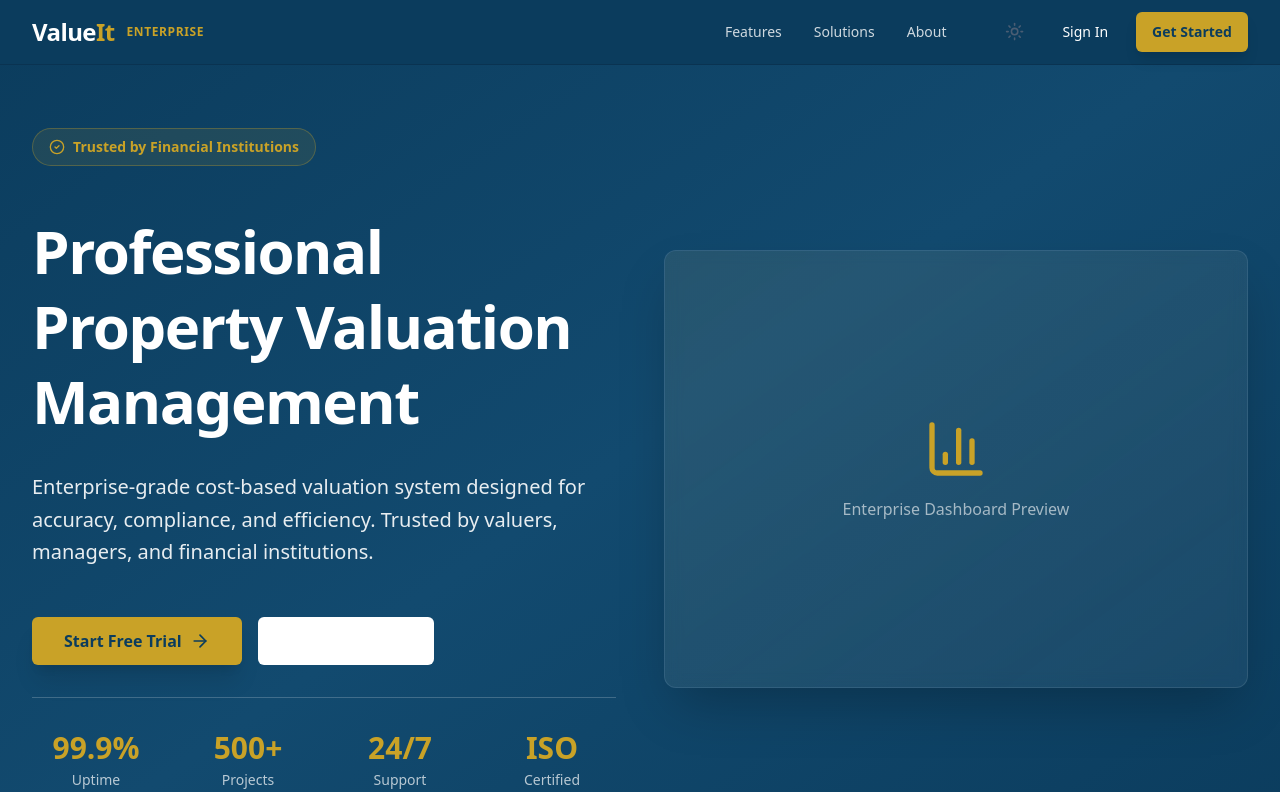
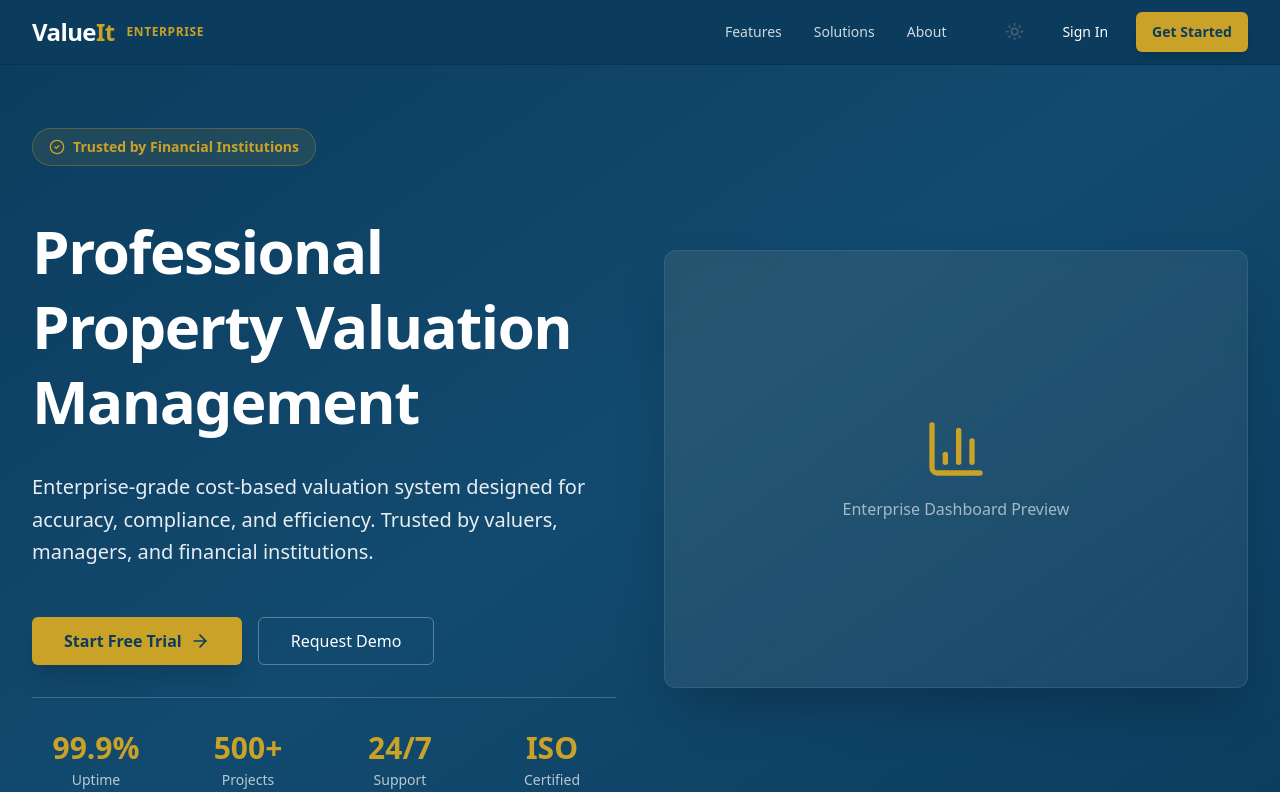
Before and after one commit to elsh1923/ValueIt-, a Next.js app in the folder frontend/: page / in a window 1280 px wide. Shown: the top 792 px of the page. Built offline with nearby package versions, Linux system fonts and the light colour scheme.

Commit message:
Fix: resolve 'white box' bug in landing page hero section

```diff
--- a/frontend/src/app/page.tsx
+++ b/frontend/src/app/page.tsx
@@ -135,10 +135,11 @@ export default function Home() {
                   </Button>
                 </Link>
                 <Link href="/login">
-                  <Button variant="outline" size="lg" className="w-full sm:w-auto text-base h-12 border-white/30 text-white hover:bg-white/10">
+                  <Button variant="outline" size="lg" className="w-full sm:w-auto text-base h-12 border-white/30 text-white bg-transparent hover:bg-white/10">
                     Request Demo
                   </Button>
                 </Link>
+
               </motion.div>
 
               {/* Stats Row */}
```
